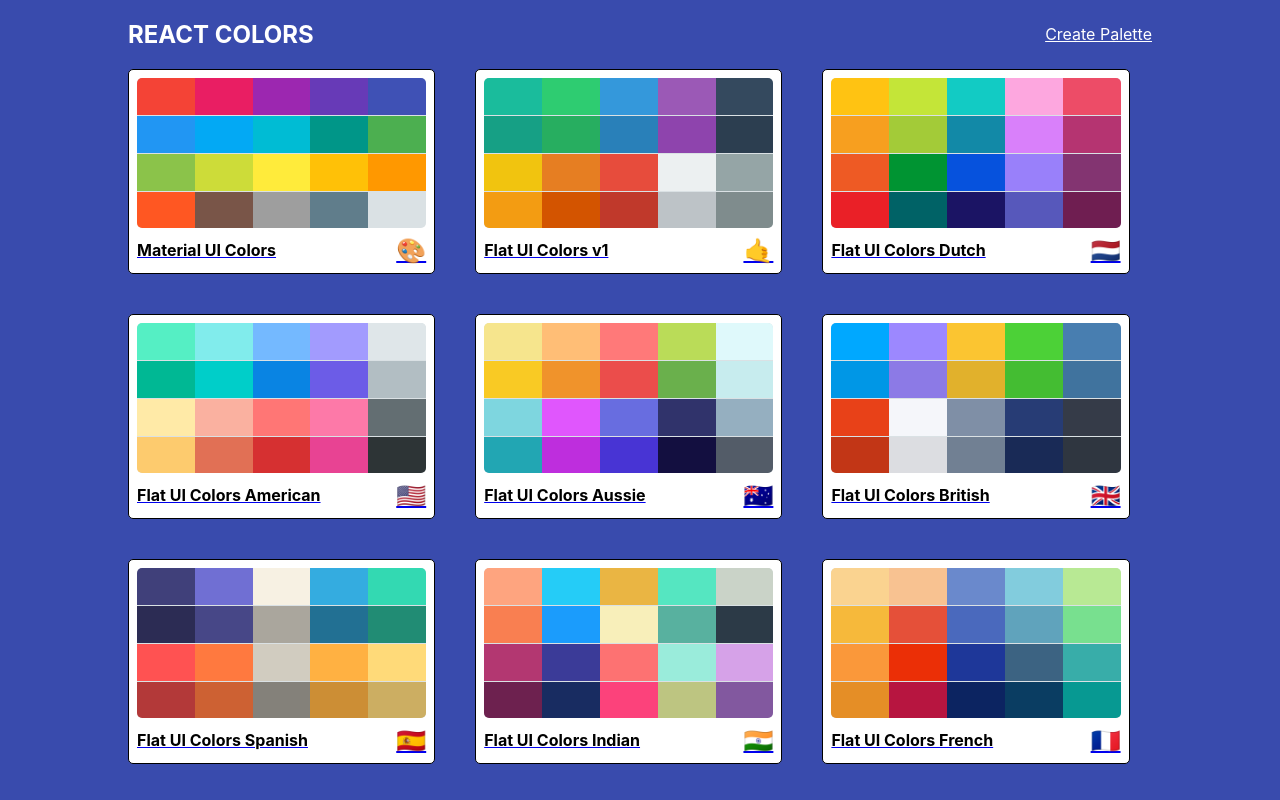
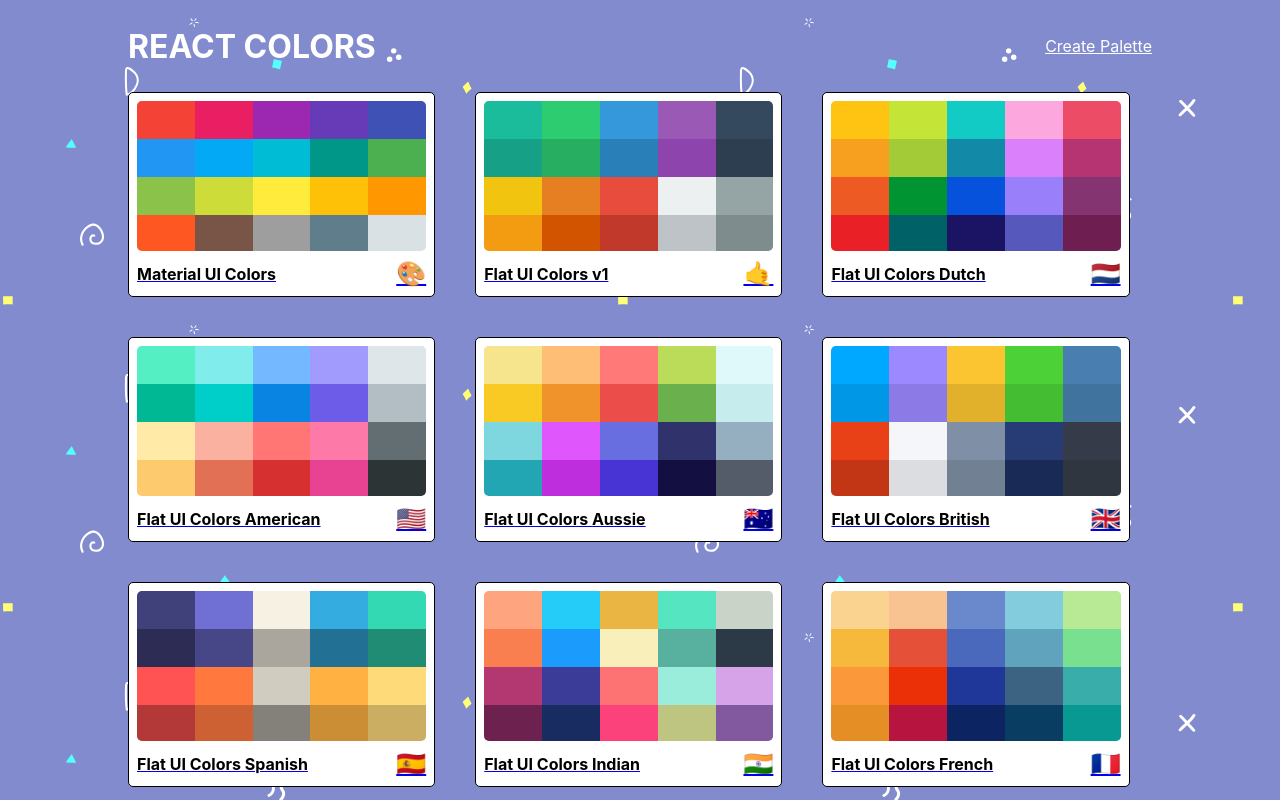
Before and after one commit to Sairoden/colors-app, a React (Create React App) app: page / in a window 1280 px wide. Built offline with nearby package versions, Linux system fonts and the light colour scheme.

Commit message:
Add bg svg to PaletteList

```diff
--- a/src/PaletteList.js
+++ b/src/PaletteList.js
@@ -16,7 +16,7 @@ class PaletteList extends Component {
       <div className={classes.root}>
         <div className={classes.container}>
           <nav className={classes.nav}>
-            <h1>REACT COLORS</h1>
+            <h1 className={classes.heading}>REACT COLORS</h1>
             <Link to="/palette/new">Create Palette</Link>
           </nav>
           <div className={classes.palettes}>
--- a/src/styles/PaletteListStyles.js
+++ b/src/styles/PaletteListStyles.js
@@ -1,4 +1,5 @@
 import sizes from "./sizes.js";
+import bg from "./bg.svg";
 
 export default {
   root: {
@@ -6,8 +7,13 @@ export default {
     display: "flex",
     alignItems: "flex-start",
     justifyContent: "center",
-    backgroundColor: "#394bad",
     overflow: "scroll",
+    backgroundColor: "#1e8feb",
+    backgroundImage: `url(${bg})`,
+    overflow: "scroll",
+  },
+  heading: {
+    fontSize: "2rem",
   },
   container: {
     width: "50%",
@@ -43,7 +49,7 @@ export default {
     },
     [sizes.down("xs")]: {
       gridTemplateColumns: "repeat(1, 100%)",
-      gridGap: "1rem",
+      gridGap: "1.4rem",
     },
   },
 };
```
Also changed, not shown: src/styles/bg.svg (added).
